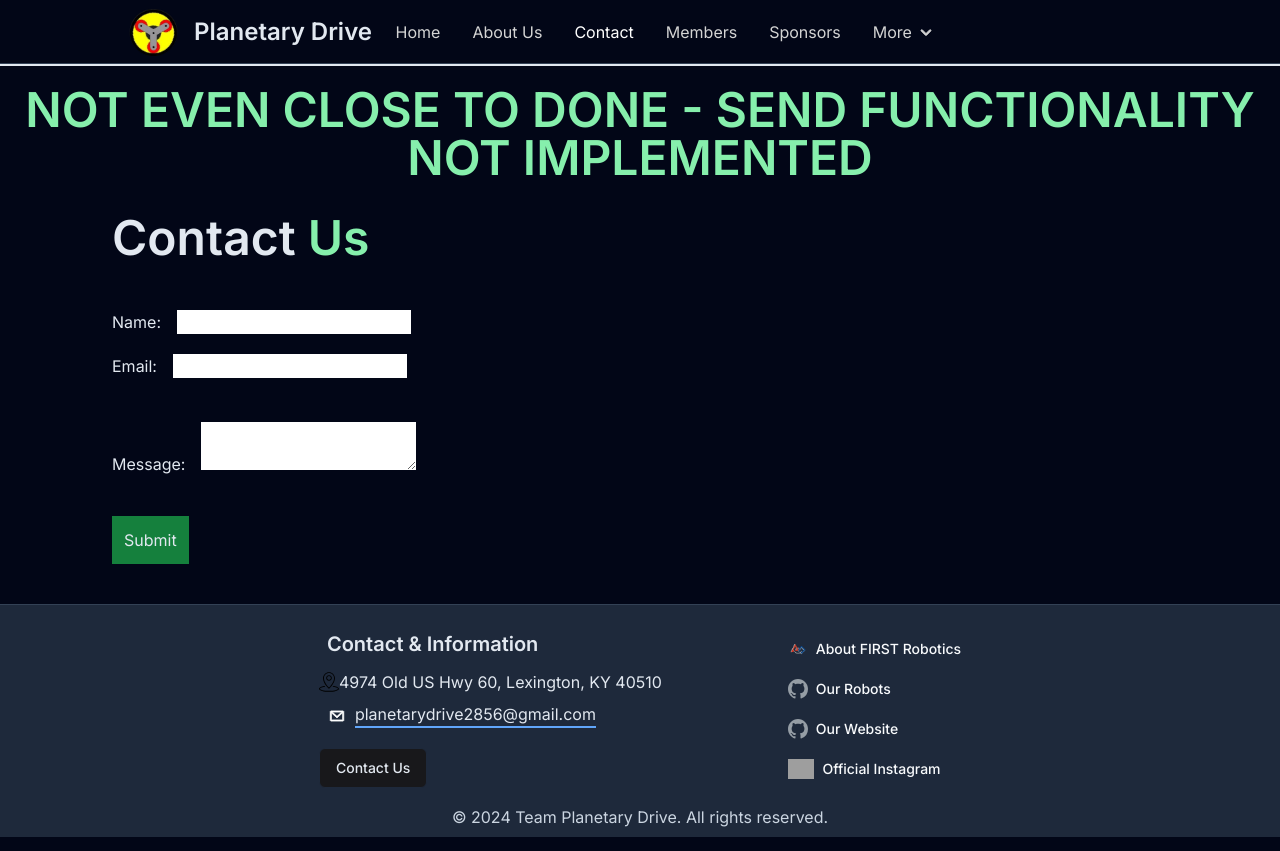
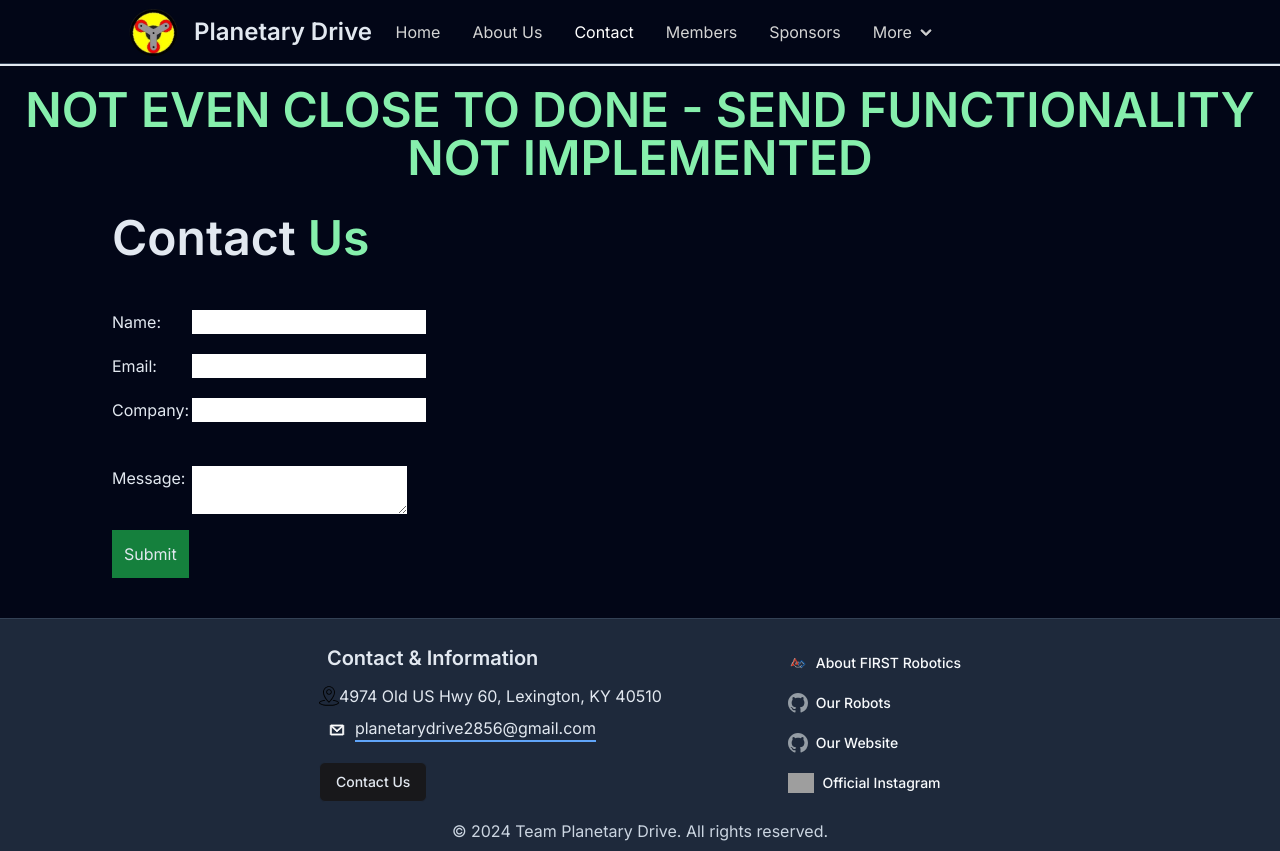
Before and after one commit to EricS-200/PlanetaryDrive_FRC2856_Website, a Next.js app: page /contact in a window 1280 px wide. Built offline with nearby package versions, Linux system fonts and the light colour scheme; grey boxes are pictures that could not be loaded.

Commit message:
Update page.jsx

```diff
--- a/app/contact/page.jsx
+++ b/app/contact/page.jsx
@@ -1,5 +1,31 @@
 export default function Contact() {
     //Here we want to have a contact page that will be like a google form but embedded in the page
+
+    function inputStuff() {
+        return (
+            <div className={""}>
+                <label className={"pr-4"} htmlFor="name">Name:</label>
+                <input className={"absolute left-[15vw]"} type="text" id="name" name="name"/><br/>
+                <div className="mb-5"></div>
+
+                <label className={"pr-4"} htmlFor="email">Email:</label>
+                <input className={"absolute left-[15vw]"} type="text" id="email" name="email"/><br/>
+                <div className="mb-5"></div>
+
+                <label className={"pr-1"} htmlFor="email">Company:</label>
+                <input className={"absolute left-[15vw]"} type="text" id="compant" name="compant"/><br/><br/>
+                <div className="mb-5"></div>
+
+                <label className={"pr-4"} htmlFor="message">Message:</label>
+                <textarea className={"absolute left-[15vw]"} id="message" name="message"/><br/>
+
+                <button className={"bg-green-700 p-3 hover:bg-green-600 mt-10"}>Submit</button>
+                <p></p>
+            </div>
+        );
+    }
+
+
     return (
         <div className={"bg-slate-950 pb-2 border-t-2"}>
             <h1 className={"text-4xl sm:text-4xl md:text-4xl lg:text-4xl xl:text-5xl 2xl:text-6xl font-semibold text-green-300 text-center pt-5"}>NOT EVEN CLOSE TO DONE - SEND FUNCTIONALITY NOT IMPLEMENTED</h1>
@@ -13,21 +39,7 @@ export default function Contact() {
 
                     <div className={"flex flex-row w-full"}>
                         <form className={"aos-init aos-animate"} data-aos={"fade-right"} data-aos-duration={1000}>
-                            <label className={"pr-4"} htmlFor="name">Name:</label>
-                            <input type="text" id="name" name="name"/><br/>
-
-                            <div className="mb-5"></div>
-
-                            <label className={"pr-4"} htmlFor="email">Email:</label>
-                            <input type="text" id="email" name="email"/><br/><br/>
-
-                            <div className="mb-5"></div>
-
-                            <label className={"pr-4"} htmlFor="message">Message:</label>
-                            <textarea id="message" name="message"/><br/>
-
-                            <button className={"bg-green-700 p-3 hover:bg-green-600 mt-10"}>Submit</button>
-                            <p></p>
+                            {inputStuff()}
                         </form>
                     </div>
                 </div>
```
